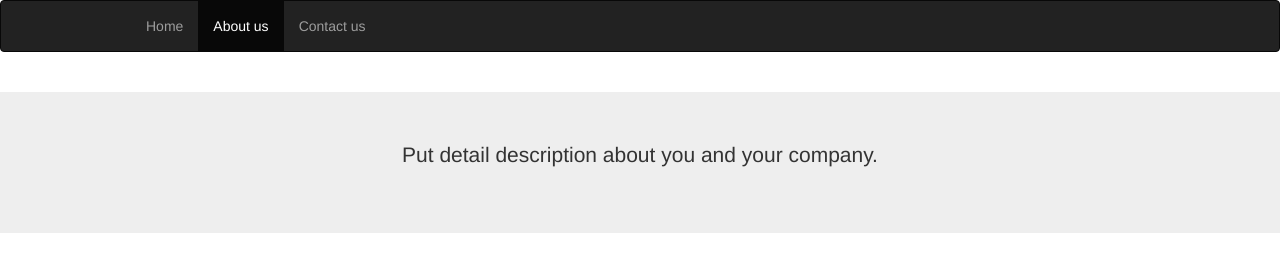
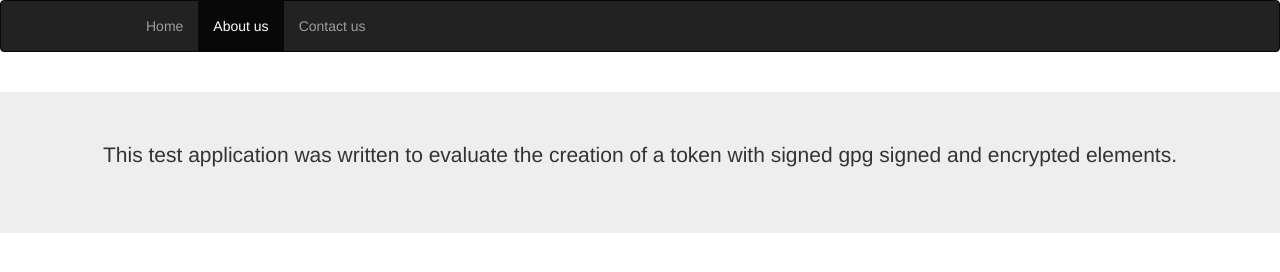
Before and after one commit to smart-t/wonderwall, a website: page views/about.html in a window 1280 px wide. Drawn offline with nearby package versions, Linux system fonts and the light colour scheme.

Commit message:
small correction in the about message

```diff
--- a/views/about.html
+++ b/views/about.html
@@ -17,7 +17,8 @@
   <br/>
   <div class="jumbotron" align="center">
   <p>
-    Put detail description about you and your company.
+    This test application was written to evaluate the creation of a token with
+    signed gpg signed and encrypted elements.
   </p>
 </div>
   </div>
```
